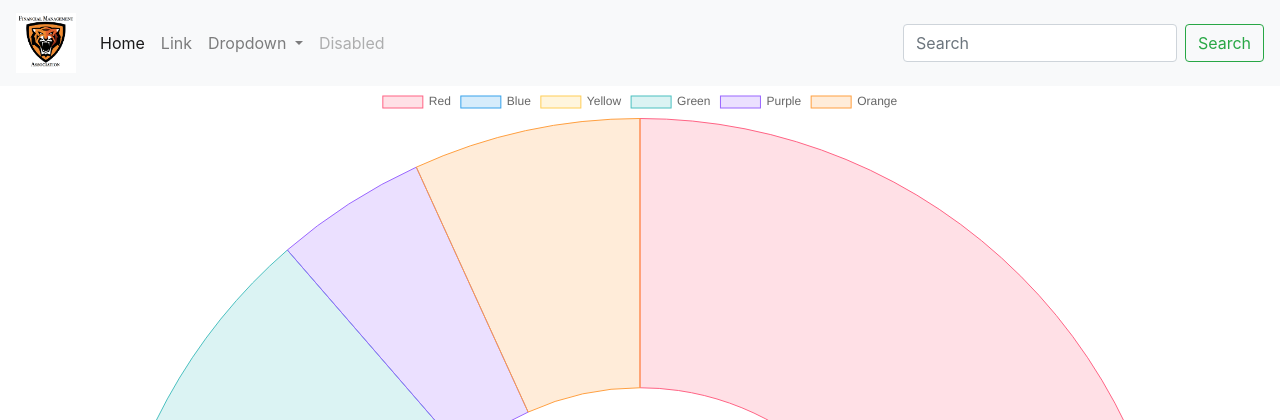
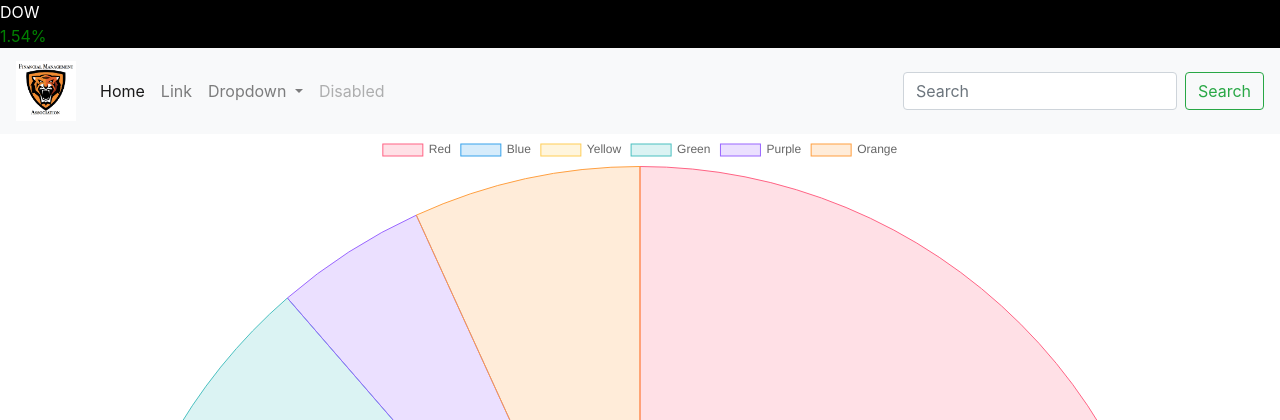
Before and after one commit to RIT-BTP/FMA-Website, a Flask app: page /home in a window 1280 px wide. Shown: the top 420 px of the page. Run offline with Flask 2, Linux system fonts and the light colour scheme; parts of the project's set-up code (start-up, migrations or seed data) failed here and were passed over; some libraries are stand-ins or nearby versions.

Commit message:
starting on mockups

```diff
--- a/app/templates/base.html
+++ b/app/templates/base.html
@@ -15,12 +15,23 @@
         integrity="sha384-MCw98/SFnGE8fJT3GXwEOngsV7Zt27NXFoaoApmYm81iuXoPkFOJwJ8ERdknLPMO" crossorigin="anonymous">
     <link rel="shortcut icon" type="image/x-icon" href="../static/fmalogo.jpg">
     <meta name="viewport" content="width=device-width, initial-scale=1, shrink-to-fit=no">
+    <link rel="stylesheet" type="text/css" media="screen" href="static/base.css" />
     {% block head %}
     <title>Base</title>
     {% endblock %}
 </head>
 
 <body>
+    <div class="market-data-bar" style="background-color: black">
+        <div class="market-data">
+            <div class="ticker">
+                <span style="color:white">DOW</span>
+            </div>
+            <div class="change">
+                <span style="color:green">1.54%</span>
+            </div>
+        </div>
+    </div>
     <nav class="navbar navbar-expand-lg navbar-light bg-light">
         <a class="navbar-brand" href="#"><img src="../static/fmalogo.jpg" alt="" width="60" height="60"></a>
         <button class="navbar-toggler" type="button" data-toggle="collapse" data-target="#navbarSupportedContent"
```
Also changed, not shown: app/static/base.css (added), app/static/home.css (added).
